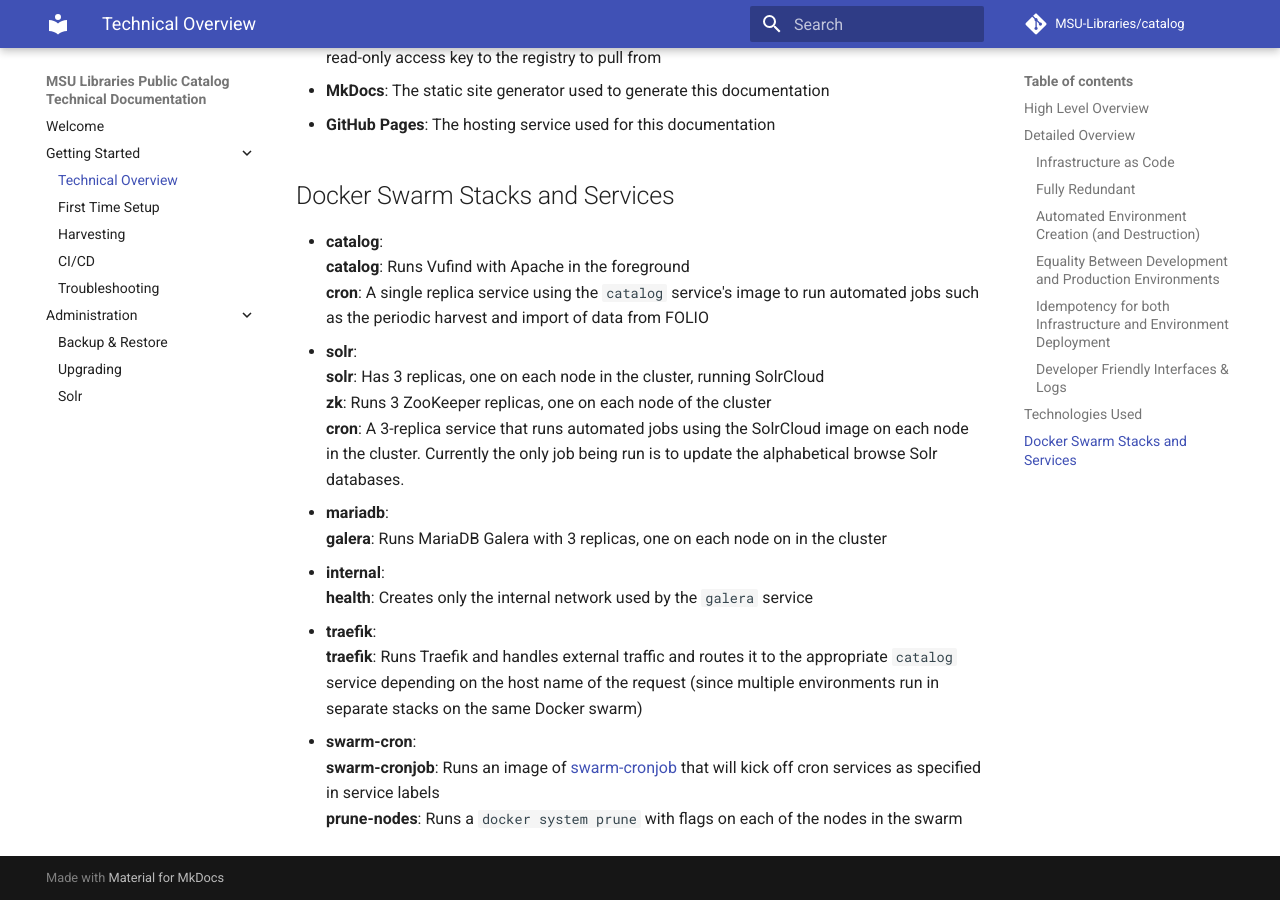
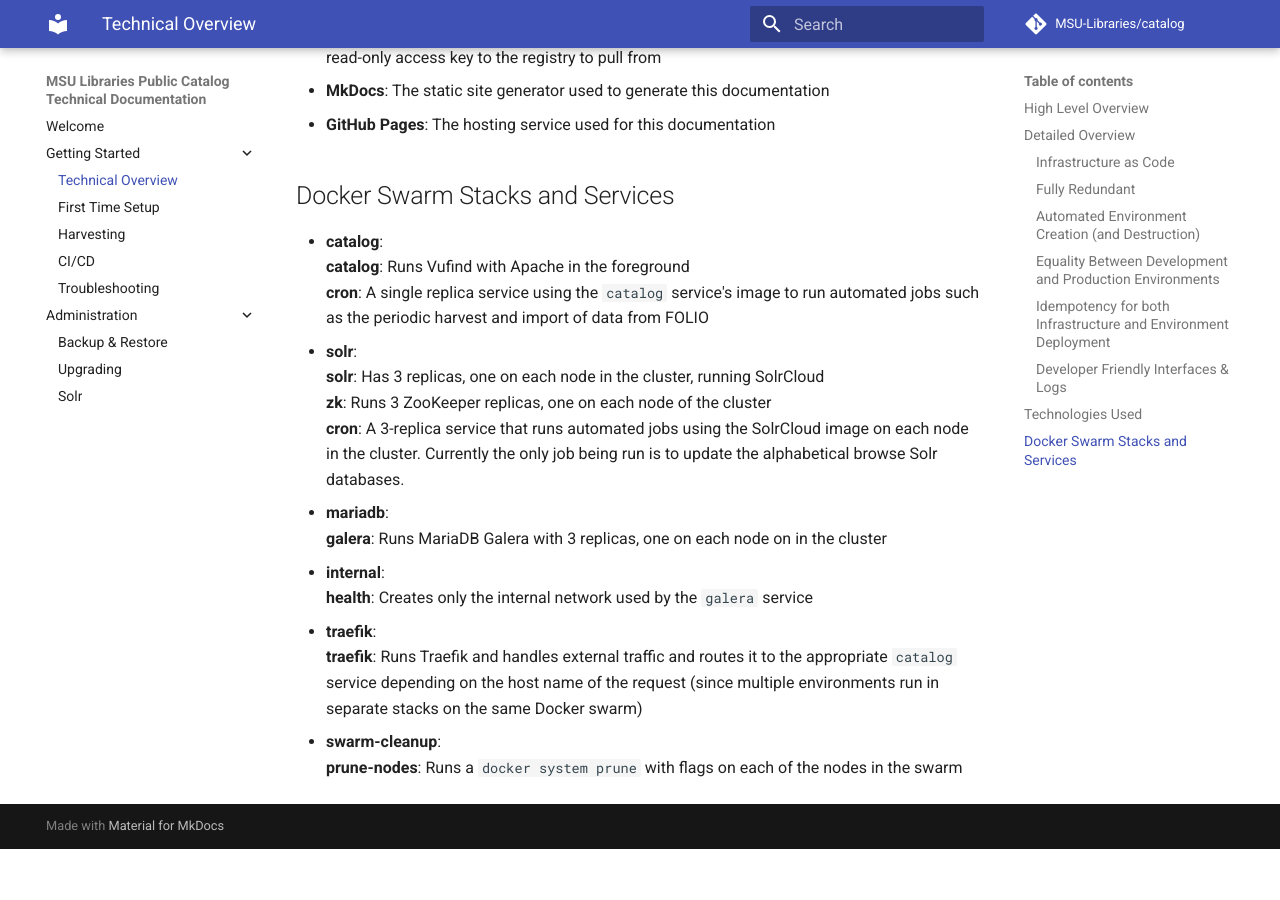
Before and after one commit to MSU-Libraries/catalog, an MkDocs documentation site: the page built from docs/tech-overview.md, in a window 1280 px wide and 900 px high, scrolled down 2949 px. Built offline with MkDocs 1.6.1 and Material for MkDocs 9.7.7, drawn with Linux system fonts in a browser that asks for light colours; comment, search, counter and statistics services are not loaded; after the commit the page ends 3798 px from its top, so only the background shows below that.

Commit message:
Replace swarm-cron with swarm-cleanup
Swarm cron was leaving empty volumes all over with each
cron call.

```diff
--- a/.gitlab-ci.yml
+++ b/.gitlab-ci.yml
@@ -118,7 +118,7 @@
 Deploy Swarm Cron:
   extends: .stack_template
   script:
-    - bash ./cicd/deploy-swarm-cron
+    - bash ./cicd/deploy-swarm-cleanup
 
 Deploy DB:
   extends: .stack_template
--- a/docs/tech-overview.md
+++ b/docs/tech-overview.md
@@ -109,7 +109,5 @@
     **traefik**:  Runs Traefik and handles external traffic and routes it to the appropriate `catalog` service
 depending on the host name of the request (since multiple environments run in separate stacks on the same Docker
 swarm)
-* **swarm-cron**:
-    **swarm-cronjob**: Runs an image of [swarm-cronjob](https://crazymax.dev/swarm-cronjob/) that will
-    kick off cron services as specified in service labels
+* **swarm-cleanup**:
     **prune-nodes**: Runs a `docker system prune` with flags on each of the nodes in the swarm
```
Also changed, not shown: docker-compose.swarm-cleanup.yml (added, +15 -0 lines), docker-compose.swarm-cron.yml (deleted, +0 -35 lines), docs/CICD.md (+1 -1 lines), docs/first-time-setup.md (+2 -2 lines), 2 other files.
